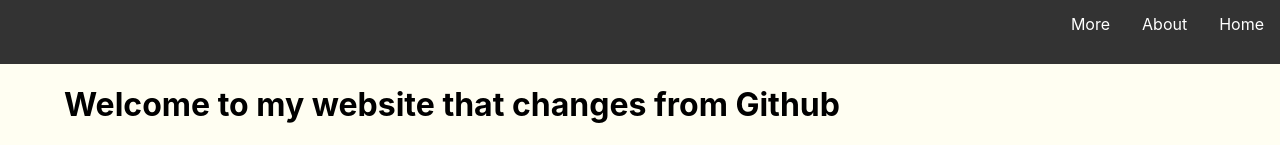
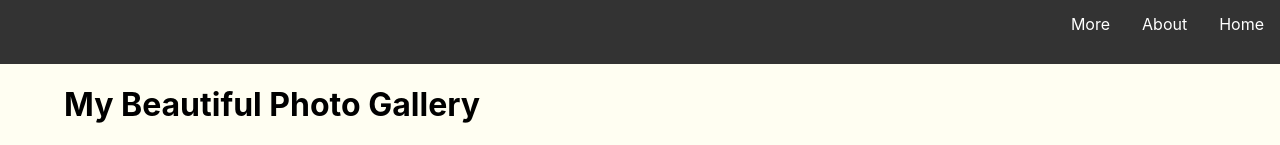
Before and after one commit to mdsoucek/practice-react, a React (Create React App) app: page / in a window 1280 px wide. Shown: the top 145 px of the page. Built offline with nearby package versions, Linux system fonts and the light colour scheme.

Commit message:
third commit

```diff
--- a/src/App.css
+++ b/src/App.css
@@ -69,6 +69,7 @@ td {
 }
 
 #flex-container {
+  border: 1px solid black;
   display: flex;
   flex-direction: row;
   flex-wrap: wrap;
--- a/src/Components/main.js
+++ b/src/Components/main.js
@@ -5,7 +5,7 @@ import FlexImages from './flex-images';
 function Main() {
     return(
         <main>
-            <h1>Welcome to my website that changes from Github</h1>
+            <h1>My Beautiful Photo Gallery</h1>
             <FlexImages />
             <p>Lorem ipsum dolor sit amet, consectetur adipiscing elit, sed do eiusmod tempor incididunt ut labore et dolore magna aliqua. Ut enim ad minim veniam, quis nostrud exercitation ullamco laboris nisi ut aliquip ex ea commodo consequat. Duis aute irure dolor in reprehenderit in voluptate velit esse cillum dolore eu fugiat nulla pariatur. Excepteur sint occaecat cupidatat non proident, sunt in culpa qui officia deserunt mollit anim id est laborum.</p>
             <Table />
```
